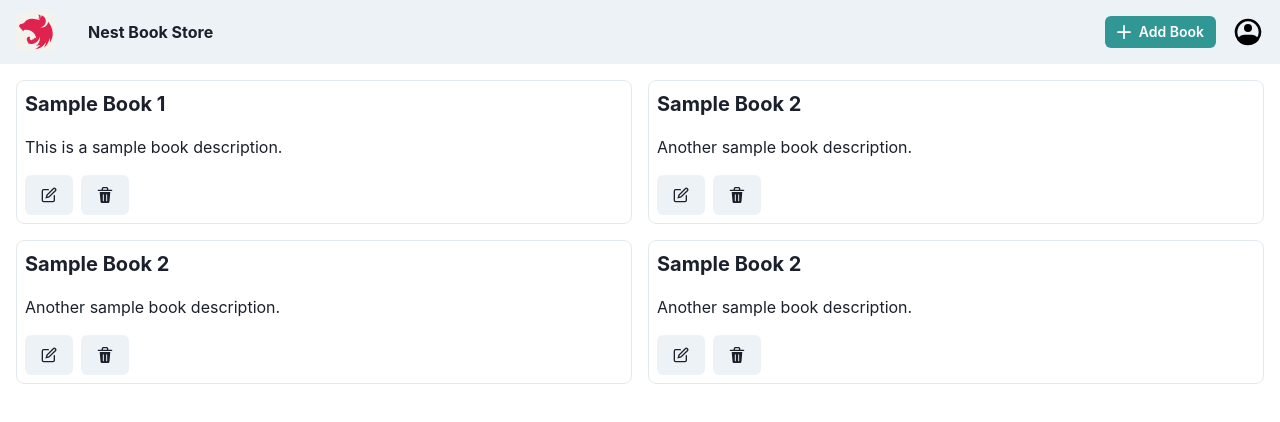
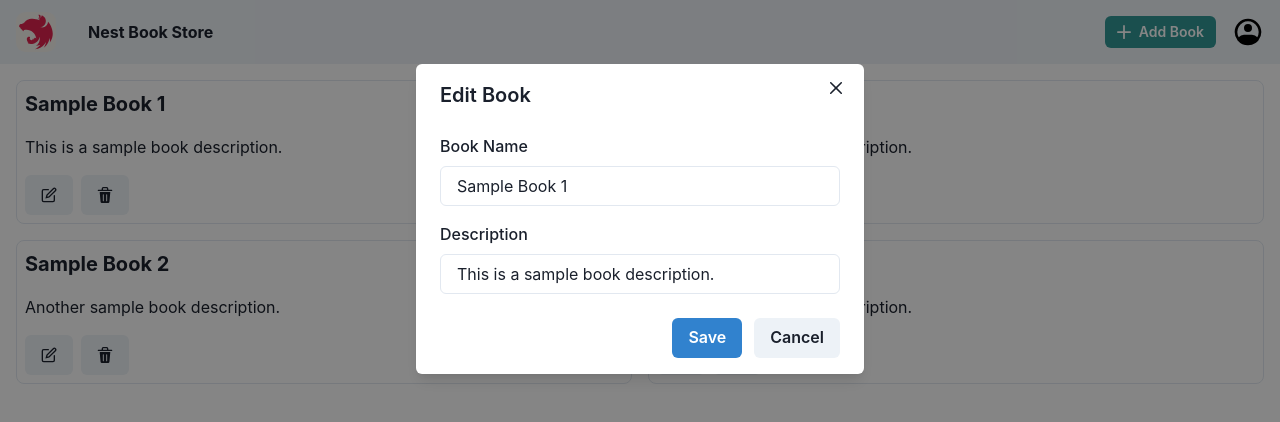
Before and after one commit to chizobavictory/scrapay-task-frontend, a React (Create React App) app: page / in a window 1280 px wide. Both pictures are taken after a click on the button 49 px from the left and 195 px from the top of the page. Shown: the top 422 px of the page. Built offline with nearby package versions, Linux system fonts and the light colour scheme.

Commit message:
feat(core): add edit modal in Card component

```diff
--- a/src/components/Card.tsx
+++ b/src/components/Card.tsx
@@ -1,6 +1,15 @@
-import React from "react";
-import { Box, Text, Button, Flex, IconButton, Grid } from "@chakra-ui/react";
+import React, { useState } from "react";
+import {
+  Box,
+  Text,
+  Button,
+  Flex,
+  IconButton,
+  Grid,
+} from "@chakra-ui/react";
 import { EditIcon, DeleteIcon } from "@chakra-ui/icons";
+import DeleteBookModal from "./DeleteBookModal";
+import EditBookModal from "./EditBookModal";
 
 interface CardProps {
   book: {
@@ -13,6 +22,25 @@ interface CardProps {
 }
 
 const Card: React.FC<CardProps> = ({ book, onEdit, onDelete }) => {
+  const [isEditModalOpen, setEditModalOpen] = useState(false);
+  const [isDeleteModalOpen, setDeleteModalOpen] = useState(false);
+
+  const handleEditClick = () => {
+    setEditModalOpen(true);
+  };
+
+  const handleDeleteClick = () => {
+    setDeleteModalOpen(true);
+  };
+
+  const closeEditModal = () => {
+    setEditModalOpen(false);
+  };
+
+  const closeDeleteModal = () => {
+    setDeleteModalOpen(false);
+  };
+
   return (
     <Grid templateColumns="1fr" gap="2" borderWidth="1px" borderRadius="lg" overflow="hidden" p="2">
       <Text fontSize="xl" fontWeight="bold" mb="2">
@@ -20,12 +48,30 @@ const Card: React.FC<CardProps> = ({ book, onEdit, onDelete }) => {
       </Text>
       <Text>{book.description}</Text>
       <Flex mt="2">
-      <Button onClick={onEdit} marginRight="2">          <EditIcon />
+        <Button onClick={handleEditClick} marginRight="2">
+          <EditIcon />
         </Button>
-        <Button onClick={onDelete}>
+        <Button onClick={handleDeleteClick}>
           <DeleteIcon />
         </Button>
       </Flex>
+
+      {isEditModalOpen && (
+        <EditBookModal
+          isOpen={isEditModalOpen}
+          onClose={closeEditModal}
+          book={book}
+          onEdit={onEdit}
+        />
+      )}
+
+      {isDeleteModalOpen && (
+        <DeleteBookModal
+          isOpen={isDeleteModalOpen}
+          onClose={closeDeleteModal}
+          onDelete={onDelete}
+        />
+      )}
     </Grid>
   );
 };
--- /dev/null
+++ b/src/components/EditBookModal.tsx
@@ -0,0 +1,66 @@
+import React, { useState } from "react";
+import {
+  Box,
+  Modal,
+  ModalOverlay,
+  ModalContent,
+  ModalHeader,
+  ModalCloseButton,
+  ModalBody,
+  ModalFooter,
+  Button,
+  FormControl,
+  FormLabel,
+  Input,
+} from "@chakra-ui/react";
+
+interface EditBookModalProps {
+  isOpen: boolean;
+  onClose: () => void;
+  book: {
+    id: number;
+    name: string;
+    description: string;
+  };
+  onEdit: () => void;
+}
+
+const EditBookModal: React.FC<EditBookModalProps> = ({ isOpen, onClose, book, onEdit }) => {
+  const [name, setName] = useState(book.name);
+  const [description, setDescription] = useState(book.description);
+
+  const handleEditBook = () => {
+    // You can validate the input here if needed
+    // Then, call the onEdit function to edit the book
+    onEdit();
+    onClose();
+  };
+
+  return (
+    <Modal isOpen={isOpen} onClose={onClose}>
+      <ModalOverlay />
+      <ModalContent>
+        <ModalHeader>Edit Book</ModalHeader>
+        <ModalCloseButton />
+        <ModalBody>
+          <FormControl>
+            <FormLabel>Book Name</FormLabel>
+            <Input value={name} onChange={(e) => setName(e.target.value)} />
+          </FormControl>
+          <FormControl mt={4}>
+            <FormLabel>Description</FormLabel>
+            <Input value={description} onChange={(e) => setDescription(e.target.value)} />
+          </FormControl>
+        </ModalBody>
+        <ModalFooter>
+          <Button colorScheme="blue" mr={3} onClick={handleEditBook}>
+            Save
+          </Button>
+          <Button onClick={onClose}>Cancel</Button>
+        </ModalFooter>
+      </ModalContent>
+    </Modal>
+  );
+};
+
+export default EditBookModal;
```
